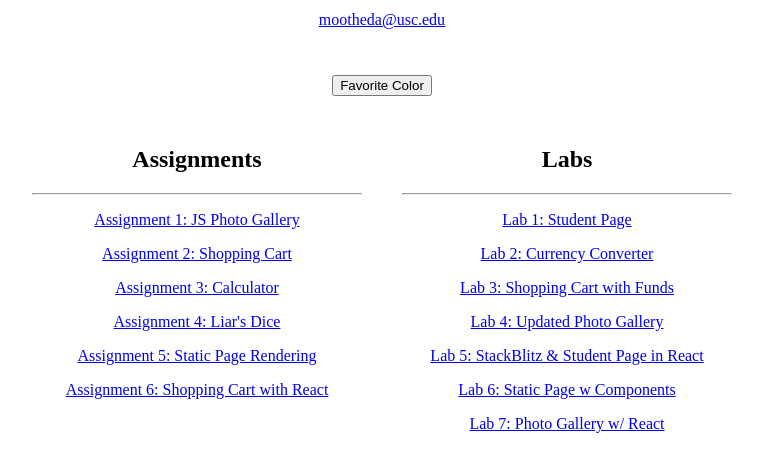
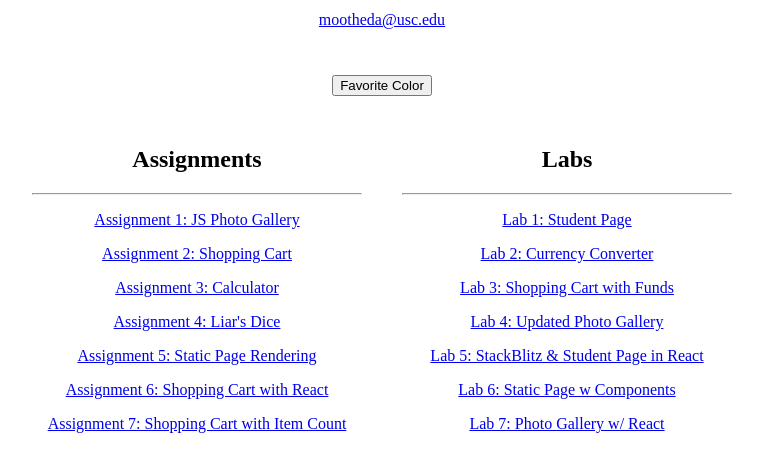
Before and after one commit to uscwebdev/itp301-submissions-ninamoothedath, a plain HTML site: page index.html in a window 1280 px wide. Shown: the part 130-602 px from the top of the page, without its empty margins (258-1021 px from the left). Drawn offline with Linux system fonts and the light colour scheme.

Commit message:
assignment 7 submission

```diff
--- a/index.html
+++ b/index.html
@@ -46,6 +46,7 @@
 				<p><a href="assignment_04/index.html">Assignment 4: Liar's Dice</a></p>
 				<p><a href="https://stackblitz.com/edit/react-7zvdm1?file=src%2Findex.js">Assignment 5: Static Page Rendering</a></p>
 				<p><a href="https://stackblitz.com/edit/react-em7xzt?file=src%2FProduct.js">Assignment 6: Shopping Cart with React</a></p>
+				<p><a href="https://stackblitz.com/edit/react-wabntj?file=public%2Findex.html">Assignment 7: Shopping Cart with Item Count</a></p>
 			</div> <!-- column 1 -->
 
 			<div class="column">
```
Also changed, not shown: 1 other file.
